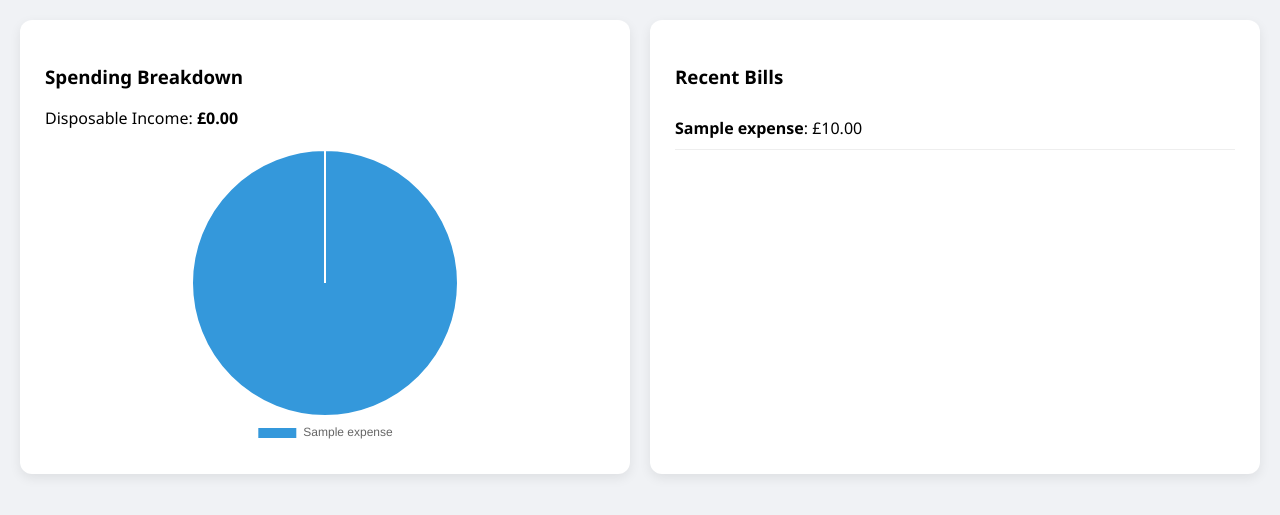
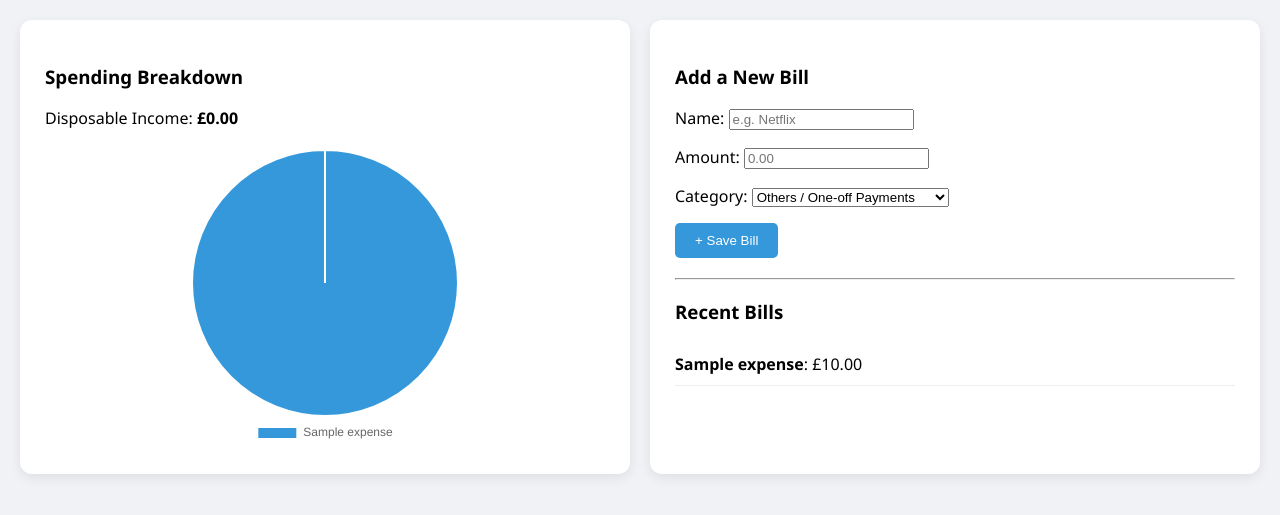
Before and after one commit to moversyani/MoneyMate---Financial-Tracker, a Django app: page / in a window 1280 px wide. Shown: the part 123-638 px from the top of the page. Run offline with Django 5.2, Linux system fonts and the light colour scheme; tables that the repository leaves empty hold one stand-in row (values such as "Sample post").

Commit message:
Feature: Added ModelForm for manual expense entry on dashboard

```diff
--- /dev/null
+++ b/finance/forms.py
@@ -0,0 +1,15 @@
+from django import forms
+from .models import Expense
+
+class ExpenseForm(forms.ModelForm):
+    class Meta:
+        model = Expense
+        # We want the user to fill in these three things
+        fields = ['name', 'amount', 'category']
+
+        # This adds CSS classes so the form looks nice with our styling
+        widgets = {
+            'name': forms.TextInput(attrs={'class': 'form-control', 'placeholder': 'e.g. Netflix'}),
+            'amount': forms.NumberInput(attrs={'class': 'form-control', 'placeholder': '0.00'}),
+            'category': forms.Select(attrs={'class': 'form-control'}),
+        }
--- a/finance/models.py
+++ b/finance/models.py
@@ -1,25 +1,33 @@
 from django.db import models
-from django.contrib.auth.models import User
 
+# Income Model: Stores where the money comes from
 class Income(models.Model):
-    user = models.ForeignKey(User, on_delete=models.CASCADE)
+    source = models.CharField(max_length=100) # e.g., Salary, Side Hustle
     amount = models.DecimalField(max_digits=10, decimal_places=2)
-    label = models.CharField(max_length=100, default="Monthly Salary")
+    date_added = models.DateTimeField(auto_now_add=True)
 
     def __str__(self):
-        return f"{self.user.username}: £{self.amount}"
+        return f"{self.source} - £{self.amount}"
 
+# Expense Model: Stores where the money goes (with your refined categories!)
 class Expense(models.Model):
-    user = models.ForeignKey(User, on_delete=models.CASCADE)
+    # Standardized categories for better data analysis
+    CATEGORY_CHOICES = [
+        ('MORTGAGE', 'Mortgage'),
+        ('INSURANCE', 'Insurances (Car/Life/House)'),
+        ('UTILITIES', 'Utilities (Gas/Water/Elec)'),
+        ('SUBSCRIPTIONS', 'Subscriptions (Netflix/Spotify)'),
+        ('GROCERIES', 'Groceries'),
+        ('DEBTS', 'Debts'),
+        ('FUEL', 'Fuel/Transport'),
+        ('LOANS', 'Loans / Car Finance'),
+        ('OTHERS', 'Others / One-off Payments'),
+    ]
+
     name = models.CharField(max_length=100)
     amount = models.DecimalField(max_digits=10, decimal_places=2)
-    category = models.CharField(max_length=50, choices=[
-        ('Housing', 'Housing'),
-        ('Utilities', 'Utilities'),
-        ('Transport', 'Transport'),
-        ('Food', 'Food'),
-        ('Entertainment', 'Entertainment'),
-    ])
+    category = models.CharField(max_length=20, choices=CATEGORY_CHOICES, default='OTHERS')
+    date_added = models.DateTimeField(auto_now_add=True)
 
     def __str__(self):
-        return f"{self.name}: £{self.amount}"
+        return f"{self.name} - £{self.amount}"
--- a/finance/templates/finance/dashboard.html
+++ b/finance/templates/finance/dashboard.html
@@ -32,6 +32,14 @@
         </div>
 
         <div class="box">
+            <h3>Add a New Bill</h3>
+            <form method="POST" style="margin-bottom: 20px;">
+                {% csrf_token %} {{ form.as_p }} <button type="submit" style="background: #3498db; color: white; border: none; padding: 10px 20px; border-radius: 5px; cursor: pointer;">
+                    + Save Bill
+        </button>
+    </form>
+
+    <hr>
             <h3>Recent Bills</h3>
             <ul style="list-style: none; padding: 0;">
                 {% for expense in expenses %}
--- a/finance/views.py
+++ b/finance/views.py
@@ -1,25 +1,29 @@
-from django.shortcuts import render
-from .models import Income, Expense # Import the tables we built
+from django.shortcuts import render, redirect # Added redirect
+from .models import Income, Expense
+from .forms import ExpenseForm # Import the form we just made
 
 def dashboard(request):
-    # Retrieve all financial data from the database
-    # .all() fetches every row in that specific table
+    # Logic for handling a new bill submission
+    if request.method == 'POST':
+        form = ExpenseForm(request.POST)
+        if form.is_valid():
+            form.save() # Saves the new bill directly to the database
+            return redirect('dashboard') # Refresh the page to show new data
+    else:
+        form = ExpenseForm() # Provide a blank form if just visiting the page
+
+    # Existing data fetching logic
     incomes = Income.objects.all()
     expenses = Expense.objects.all()
-
-    # Calculate the math for the "Overview" section
-    # sum() adds up the 'amount' field for every item found
     total_income = sum(i.amount for i in incomes)
     total_expenses = sum(e.amount for e in expenses)
     leftover = total_income - total_expenses
 
-    # The 'context' is like a delivery box sending data to the HTML
     context = {
         'total_income': total_income,
         'total_expenses': total_expenses,
         'leftover': leftover,
-        'expenses': expenses, # We send the full list to show the bills
+        'expenses': expenses,
+        'form': form, # Pass the form to the HTML template
     }
-
-    # Tell Django to find the file in the folder you just created
     return render(request, 'finance/dashboard.html', context)
```
Also changed, not shown: finance/migrations/0002_remove_expense_user_remove_income_label_and_more.py (added).
